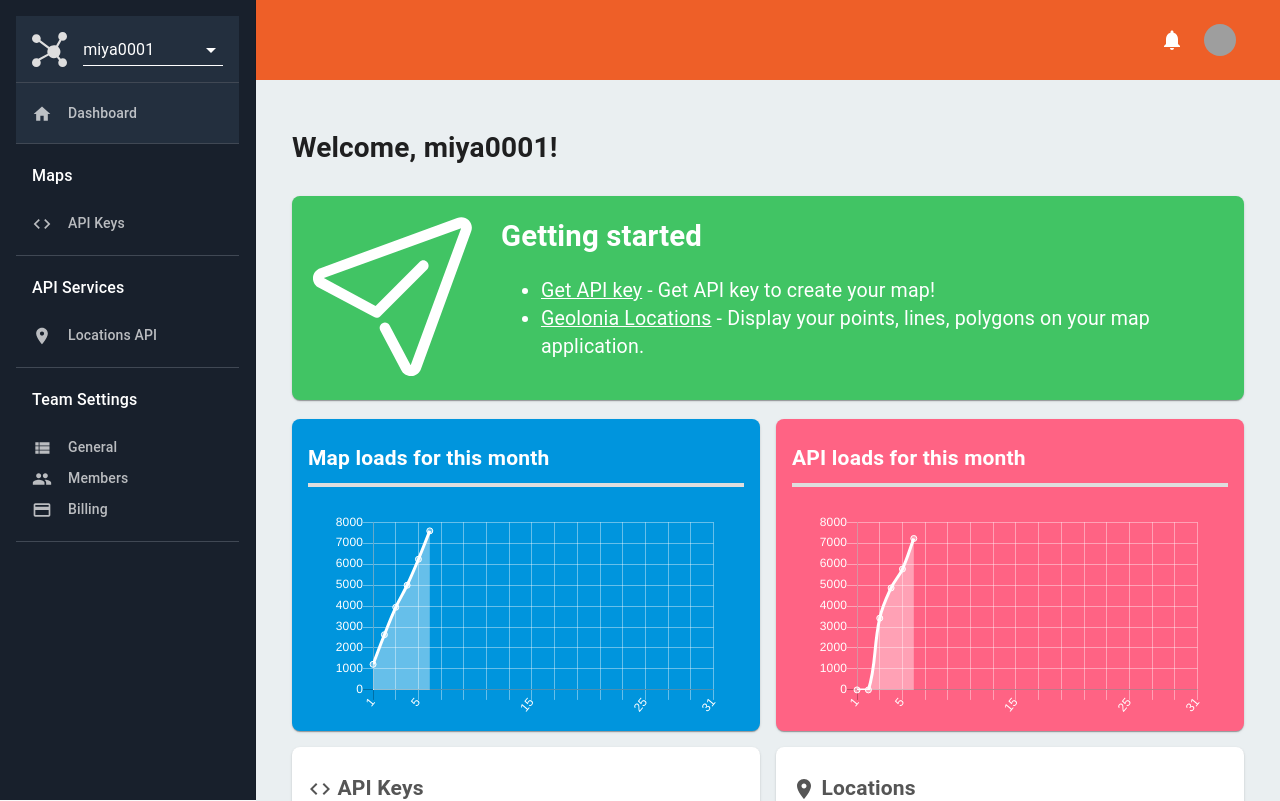
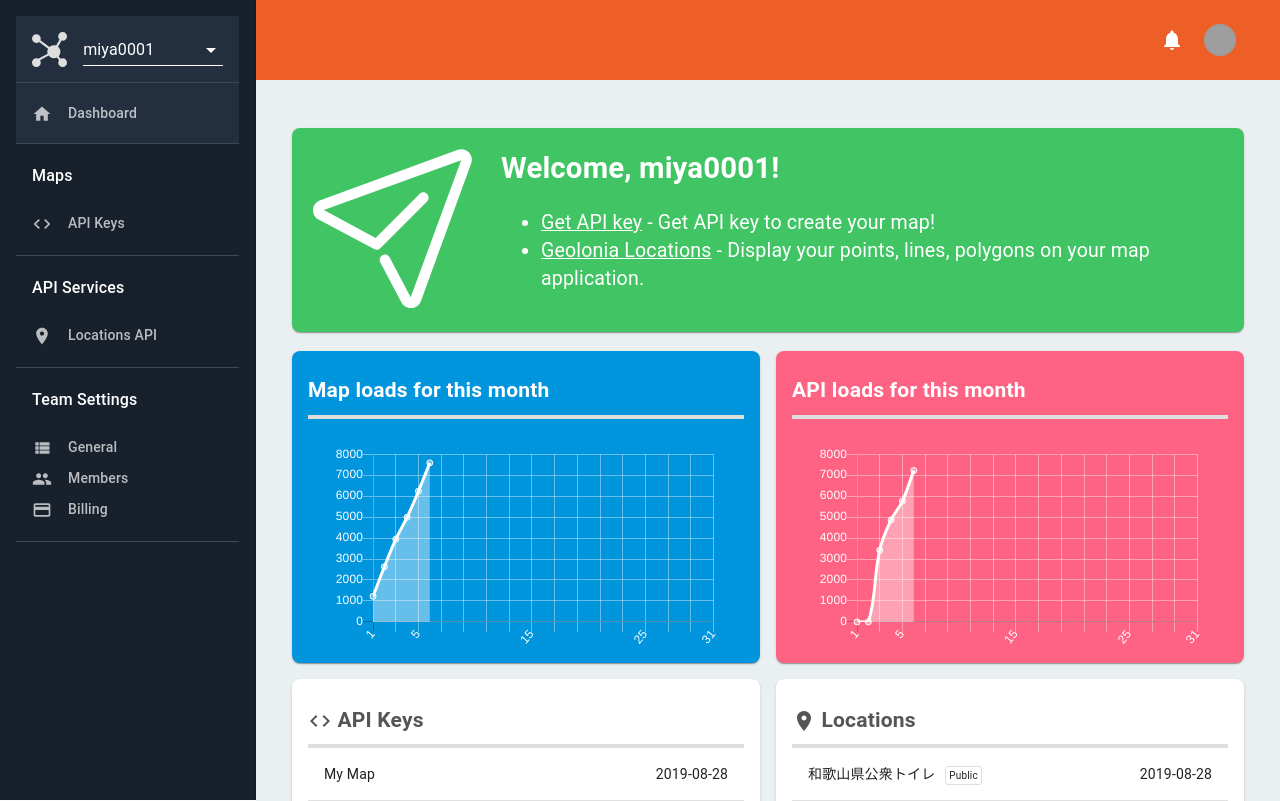
Before and after one commit to geolonia/app.geolonia.com, a React (Create React App) app: page /user in a window 1280 px wide. Shown: the top 801 px of the page. Built offline with nearby package versions, Linux system fonts and the light colour scheme; grey boxes are pictures that could not be loaded.

Commit message:
some fix

```diff
--- a/src/components/Dashboard.tsx
+++ b/src/components/Dashboard.tsx
@@ -103,8 +103,6 @@
 
   return (
     <div id="dashboard">
-      <h1 className="app-title">Welcome, miya0001!</h1>
-
       <Paper className="getting-started">
         <Hidden smDown>
           <div className="box-icon">
@@ -112,7 +110,7 @@
           </div>
         </Hidden>
         <div className="box-content">
-          <h2>Getting started</h2>
+          <h2>Welcome, miya0001!</h2>
           <ul>
             <li><Link href="#/maps/api-keys" color="inherit" underline="always">Get API key</Link> - Get API key to create your map!</li>
             <li><Link href="#/data/features" color="inherit" underline="always">Geolonia Locations</Link> - Display your points, lines, polygons on your map application.</li>
```
